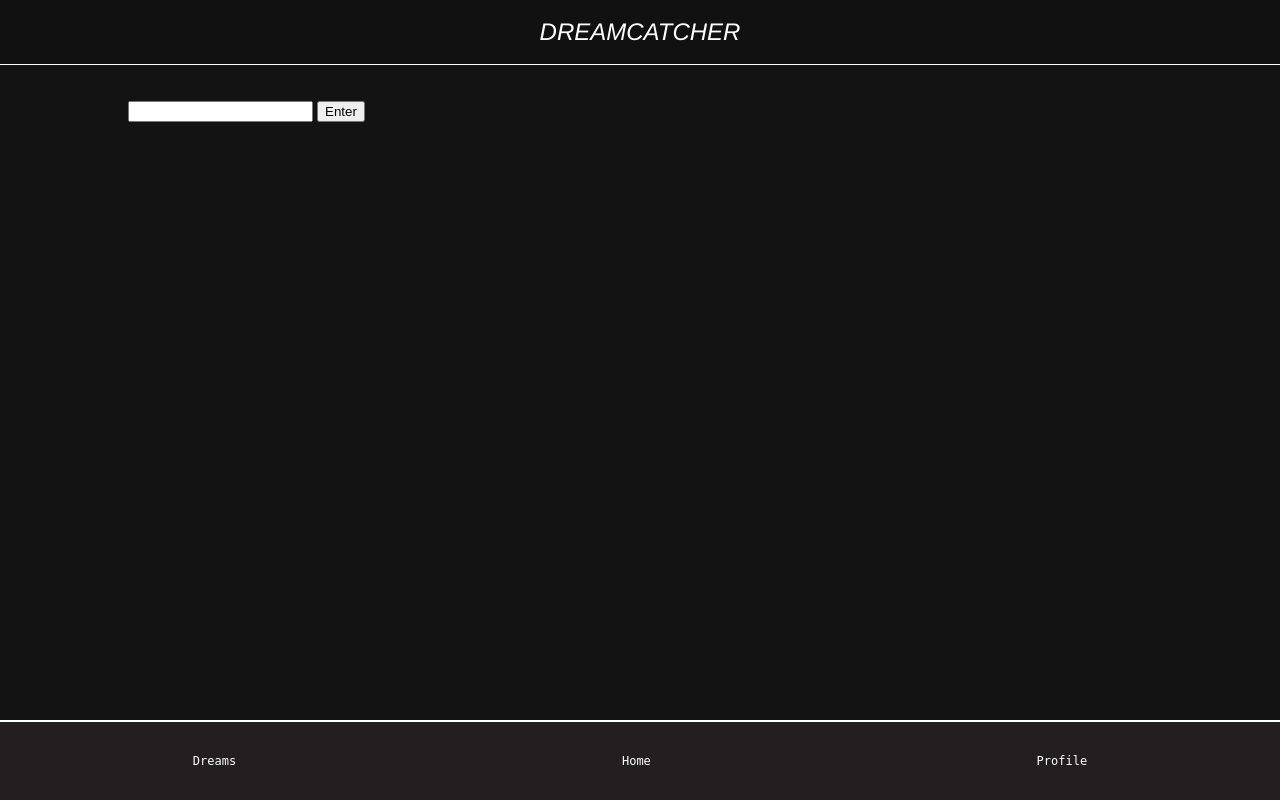
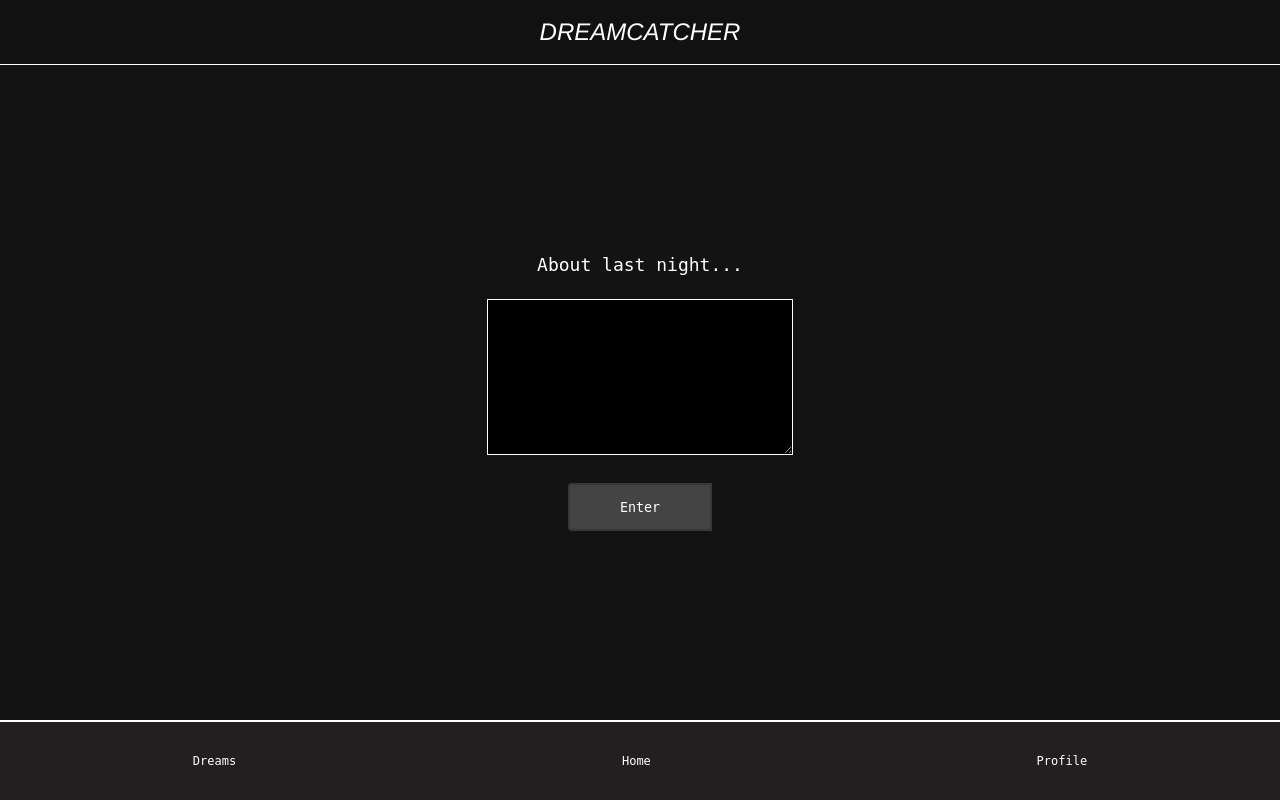
Before and after one commit to kflorendo/dreamcatcher, a Django app: page /entry in a window 1280 px wide. Run offline with Django 4.2, Linux system fonts and the light colour scheme; the visitor is signed in with stand-in values (Sample User, id 1).

Commit message:
Format entry page

```diff
--- /dev/null
+++ b/dreamproject/dreamcatcher/static/dreamcatcher/entry.css
@@ -0,0 +1,21 @@
+.dream-entry-container {
+    height: 100%;
+    display: flex;
+    align-items: center;
+    justify-content: center;
+    flex-direction: column;
+}
+
+.dream-entry-container textarea#dream-text-input {
+    width: 300px;
+    height: 150px;
+    background-color: #000;
+    border-color: #fff;
+    margin-bottom: 24px;
+}
+
+.dream-entry-container .dream-entry-question {
+    font-family: monospace;
+    font-size: 18px;
+    padding-bottom: 24px;
+}
--- a/dreamproject/dreamcatcher/static/dreamcatcher/styles.css
+++ b/dreamproject/dreamcatcher/static/dreamcatcher/styles.css
@@ -7,3 +7,15 @@ html, body {
     border-top: 1px solid #fff;
     width: 100%;
 }
+
+button.dc-button {
+    width: 144px;
+    height: 48px;
+    background-color: #444444;
+    border-radius: 4px 0px 0px 4px;
+    overflow: hidden;
+    border: 2px solid;
+    border-color: #383838;
+    color: white;
+    font-family: monospace;
+  }
--- a/dreamproject/dreamcatcher/templates/dreamcatcher/base.html
+++ b/dreamproject/dreamcatcher/templates/dreamcatcher/base.html
@@ -7,6 +7,7 @@
     <link href="{% static 'dreamcatcher/styles.css' %}" rel="stylesheet" type="text/css">
     <link href="{% static 'dreamcatcher/posts.css' %}" rel="stylesheet" type="text/css">
     <link href="{% static 'dreamcatcher/dream.css' %}" rel="stylesheet" type="text/css">
+    <link href="{% static 'dreamcatcher/entry.css' %}" rel="stylesheet" type="text/css">
   </head>
   <body>
     <div class="base">
--- a/dreamproject/dreamcatcher/templates/dreamcatcher/entry.html
+++ b/dreamproject/dreamcatcher/templates/dreamcatcher/entry.html
@@ -1,9 +1,10 @@
 {% extends "dreamcatcher/base.html" %} {% block content %}
-<form method="post" action="{% url 'process-entry' %}">
-  <p>{{question}}</p>
-  <input type="text" name="dream-text-input" required id="dream-text-input" />
-  <input type="hidden" name="sequence-id" value="{{sequence_id}}" />
-  {% csrf_token %}
-  <button class="btn" id="dream-text-submit" type="submit">Enter</button>
-</form>
+<div class="dream-entry-container">
+  <div class="dream-entry-question">{{question}}</div>
+  <form id="entry-form" method="post" action="{% url 'process-entry' %}">
+    <textarea name="dream-text-input" required id="dream-text-input" rows="10"/></textarea>
+    <input type="hidden" name="sequence-id" value="{{sequence_id}}" />
+  </form>
+  <button class="dc-button" id="dream-text-submit" type="submit" form="entry-form">Enter</button>
+</div>
 {% endblock %}
--- a/dreamproject/dreamcatcher/views.py
+++ b/dreamproject/dreamcatcher/views.py
@@ -34,12 +34,16 @@ def landing(request):
 @login_required
 def entry(request):
     context = {}
+    context['question'] = 'About last night...'
     context["sequence_id"] = ""
     return render(request, "dreamcatcher/entry.html", context)
 
 
 @login_required
 def process_entry(request):
+    context = {}
+    context['question'] = 'About last night...'
+
     # Adds the new item to the database if the request parameter is present
     if "dream-text-input" not in request.POST or not request.POST["dream-text-input"]:
         # If error, redirect to global stream with error message
@@ -55,7 +59,7 @@ def process_entry(request):
         # If error, redirect to global stream with error message
         # TODO: display error
         print("sequence field not present")
-        return render(request, "dreamcatcher/entry.html", {})
+        return render(request, "dreamcatcher/entry.html", context)
 
     sequence_id = request.POST["sequence-id"]
     if sequence_id == "":
```
